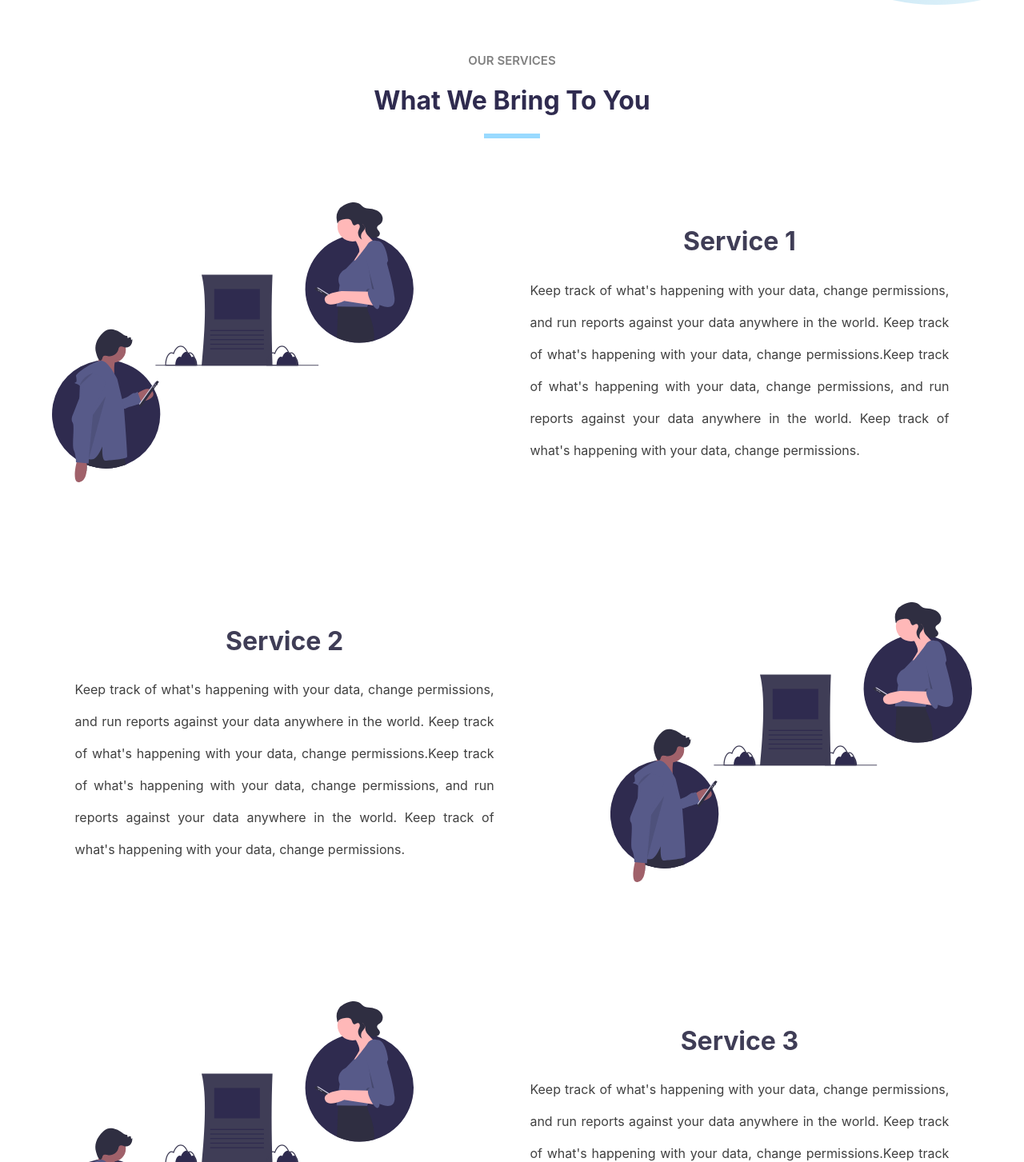
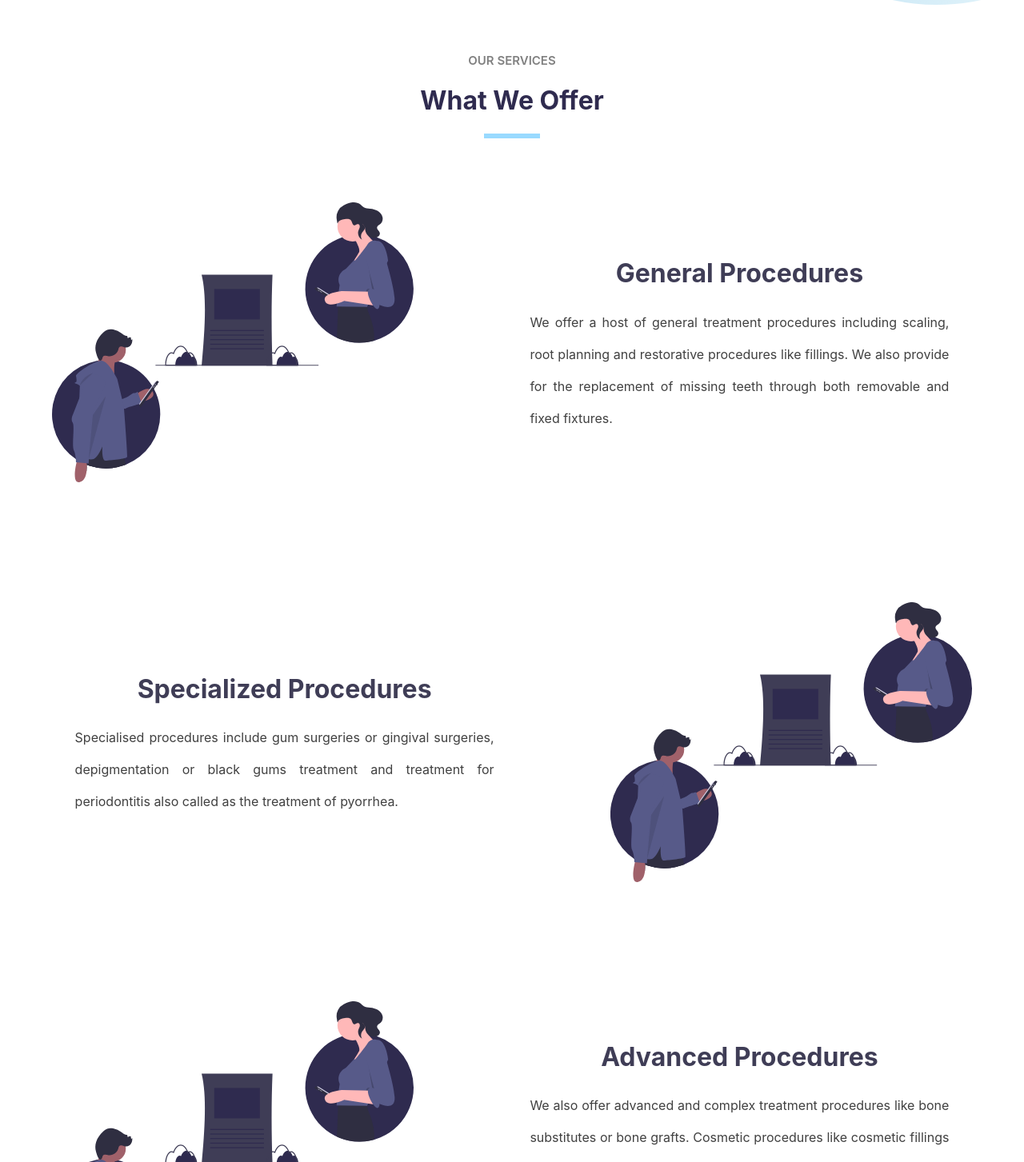
Before and after one commit to abhaybaiju/dentist-webapp, a React (Create React App) app in the folder frontend/: page /Services in a window 1280 px wide. Shown: the part 617-2070 px from the top of the page at 80% size. Built offline with nearby package versions, Linux system fonts and the light colour scheme.

Commit message:
Added content for services

```diff
--- a/frontend/src/components/Service.js
+++ b/frontend/src/components/Service.js
@@ -1,7 +1,6 @@
 import React from 'react';
 import {Grid, Button, Card, CardContent, makeStyles, Paper} from '@material-ui/core';
 import Carousel from 'react-material-ui-carousel';
-//import Carousel from 'react-responsive-carousel';
 import FormatQuoteIcon from '@material-ui/icons/FormatQuote';
 import Navbar from './Navbar';
 import Footer from './Footer';
@@ -127,7 +126,7 @@ const Service = () => {
         <Grid item lg={12} md={12} sm={12} xs={12}>
           <Fade duration={1000} bottom>
             <p style={{color:'grey', textTransform:'uppercase', fontSize:'15px', fontWeight:'600', textAlign:'center'}}>Our Services</p>
-            <h1 style={{color:'#2f2b4f', textAlign:'center'}}>What We Bring To You</h1>
+            <h1 style={{color:'#2f2b4f', textAlign:'center'}}>What We Offer</h1>
             <hr style={{width:'5%', textAlign:'center', border:'3px solid #99daff', marginBottom:'5%'}}/>
           </Fade>
         </Grid>
@@ -138,14 +137,14 @@ const Service = () => {
         </Grid>
         <Grid item lg={5} md={10} sm={10} xs={10} style={{marginRight:'5%', marginLeft:'5%', marginBottom:'10%'}}>
           <Fade duration={1000} bottom>
-            <h1 style={{color:'#3f3d56', textAlign:'center'}}>Service 1</h1>
-            <p style={{textAlign:'justify', lineHeight:'2.5', color:'#404040'}}>Keep track of what's happening with your data, change permissions, and run reports against your data anywhere in the world. Keep track of what's happening with your data, change permissions.Keep track of what's happening with your data, change permissions, and run reports against your data anywhere in the world. Keep track of what's happening with your data, change permissions.</p>
+            <h1 style={{color:'#3f3d56', textAlign:'center'}}>General Procedures</h1>
+            <p style={{textAlign:'justify', lineHeight:'2.5', color:'#404040'}}>We offer a host of general treatment procedures including scaling, root planning and restorative procedures like fillings. We also provide for the replacement of missing teeth through both removable and fixed fixtures.</p>
           </Fade>
         </Grid>
         <Grid item lg={5} md={10} sm={10} xs={10} style={{marginRight:'5%', marginLeft:'5%', marginBottom:'10%'}}>
           <Fade duration={1000} bottom>
-            <h1 style={{color:'#3f3d56', textAlign:'center'}}>Service 2</h1>
-            <p style={{textAlign:'justify', lineHeight:'2.5', color:'#404040'}}>Keep track of what's happening with your data, change permissions, and run reports against your data anywhere in the world. Keep track of what's happening with your data, change permissions.Keep track of what's happening with your data, change permissions, and run reports against your data anywhere in the world. Keep track of what's happening with your data, change permissions.</p>
+            <h1 style={{color:'#3f3d56', textAlign:'center'}}>Specialized Procedures</h1>
+            <p style={{textAlign:'justify', lineHeight:'2.5', color:'#404040'}}>Specialised procedures include gum surgeries or gingival surgeries, depigmentation or black gums treatment and treatment for periodontitis also called as the treatment of pyorrhea.</p>
           </Fade>
         </Grid>
         <Grid item lg={5} md={10} sm={10} xs={10} style={{marginLeft:'0%', marginBottom:'10%', textAlign:'center'}}>
@@ -160,8 +159,8 @@ const Service = () => {
         </Grid>
         <Grid item lg={5} md={10} sm={10} xs={10} style={{marginRight:'5%', marginLeft:'5%', marginBottom:'15%'}}>
           <Fade duration={1000} bottom>
-            <h1 style={{color:'#3f3d56', textAlign:'center'}}>Service 3</h1>
-            <p style={{textAlign:'justify', lineHeight:'2.5', color:'#404040'}}>Keep track of what's happening with your data, change permissions, and run reports against your data anywhere in the world. Keep track of what's happening with your data, change permissions.Keep track of what's happening with your data, change permissions, and run reports against your data anywhere in the world. Keep track of what's happening with your data, change permissions.</p>
+            <h1 style={{color:'#3f3d56', textAlign:'center'}}>Advanced Procedures</h1>
+            <p style={{textAlign:'justify', lineHeight:'2.5', color:'#404040'}}>We also offer advanced and complex treatment procedures like bone substitutes or bone grafts. Cosmetic procedures like cosmetic fillings also come under the host of advanced procedures that one can opt for. Another popular treatment is the dental implant which has become the most sought after and effective method to replace teeth.</p>
           </Fade>
         </Grid>
       </Grid>
```
